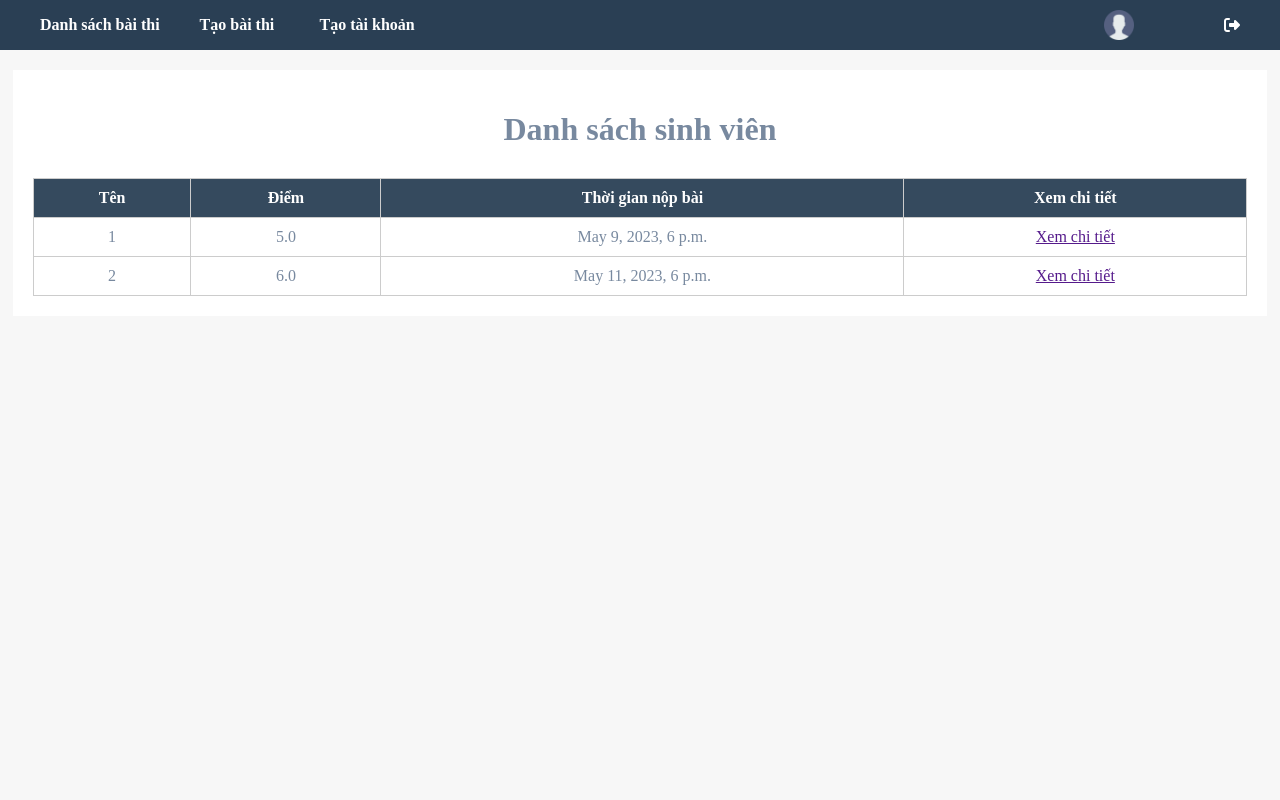
After one commit to pp311/online_exam_django, a Django app: template online_exam_app/templates/view_test_all_students.html in a window 1280 px wide. The commit adds this page. Run offline with Django 4.2, Linux system fonts and the light colour scheme; the template is opened without the code that fills it: values that come from a table or form of the project are taken from there, others are empty; data comes from the database, SQL or seed files in the repository; both versions use the stored data as it was after the commit; some libraries are stand-ins or nearby versions.

Commit message:
sua loi history/view-test

```diff
--- a/online_exam_app/templates/navbar.html
+++ b/online_exam_app/templates/navbar.html
@@ -65,13 +65,13 @@
   {% if request.session.position == 'student' %}
   <div class="nav-group nav-left">
     <a href="lietkedethi" class="nav-item">Làm bài thi</a>
-    <a href="LichSuLamBaiServlet" class="nav-item">Lịch Sử Làm Bài</a>
+    <a href="/history" class="nav-item">Lịch Sử Làm Bài</a>
   </div>
   <div class="nav-group nav-right">
-    <a href="thongtincanhan" class="nav-item"><img src="{% static './icon/149071.png' %}" class="nav-user-img">
+    <a href="/personal-info" class="nav-item"><img src="{% static './icon/149071.png' %}" class="nav-user-img">
       {{ request.session.name }}
     </a>
-    <a href="logout" class="nav-item nav-logout"><i class="fa-solid fa-right-from-bracket"></i></a>
+    <a href="/logout" class="nav-item nav-logout"><i class="fa-solid fa-right-from-bracket"></i></a>
   </div>
   {% elif request.session.position == 'teacher' %}
   <div class="nav-group nav-left">
@@ -79,10 +79,10 @@
     <a href="CreateTestServlet" class="nav-item">Tạo bài thi</a>
   </div>
   <div class="nav-group nav-right">
-    <a href="thongtincanhan" class="nav-item"><img src="{% static './icon/149071.png' %}" class="nav-user-img">
+    <a href="/personal-info" class="nav-item"><img src="{% static './icon/149071.png' %}" class="nav-user-img">
       {{ request.session.name }}
     </a>
-    <a href="logout" class="nav-item nav-logout"><i class="fa-solid fa-right-from-bracket"></i></a>
+    <a href="/logout" class="nav-item nav-logout"><i class="fa-solid fa-right-from-bracket"></i></a>
   </div>
   {% else %}
   <div class="nav-group nav-left">
--- a/online_exam_app/templates/test_list.html
+++ b/online_exam_app/templates/test_list.html
@@ -38,7 +38,7 @@
                 {% if request.session.position == 'student' %}
                   <a href = ''>{{ user_action }}</a>
                 {% else %}
-                  <a href = ''>{{ user_action }}</a>
+                  <a href = '/view-test-all-students/?id-test={{ test.IDTest }}'>{{ user_action }}</a>
                 {% endif %}
               </td>
               <td>
--- /dev/null
+++ b/online_exam_app/templates/view_test_all_students.html
@@ -0,0 +1,39 @@
+{% load static %}
+<!DOCTYPE html>
+<html lang="en">
+<head>
+    <meta charset="UTF-8">
+    <title>Danh sách sinh vien</title>
+    <link rel="stylesheet" href="{% static 'history_do_test.css' %}">
+</head>
+<body>
+	{% include 'navbar.html' %}
+
+  <div class="container">
+    <h1>Danh sách sinh viên</h1>
+    <div class="list">
+      <table>
+        <thead>
+          <tr>
+
+            <th>Tên</th>
+            <th>Điểm</th>
+            <th>Thời gian nộp bài</th>
+            <th>Xem chi tiết</th>
+          </tr>
+        </thead>
+        <tbody>
+        	{% for result in result_list %}
+	        <tr>
+		       <td>{{result.IDResult}}</td>
+		       <td>{{result.Grade}}</td>
+		       <td>{{result.SubmitTime}}</td>
+		       <td><a href = ''>Xem chi tiết</a></td>
+	        </tr>
+          {% endfor %}
+        </tbody>
+      </table>
+    </div>
+  </div>
+</body>
+</html>
--- a/online_exam_app/urls.py
+++ b/online_exam_app/urls.py
@@ -12,4 +12,5 @@ urlpatterns = [
     path('test-list/', views.TestListPageView.as_view(), name='test_list'),
     path('history/', views.HistoryDoTestPageView.as_view(), name='history'),
     path('result/', views.ResultTestPageView.as_view(), name='result'),
+    path('view-test-all-students/', views.ViewTestAllStudentsPageView.as_view(), name='view_test_all_students'),
 ]
```
Also changed, not shown: online_exam_app/templates/history_do_test.html (+9 -7 lines), online_exam_app/views.py (+12 -4 lines), db.sqlite3.
